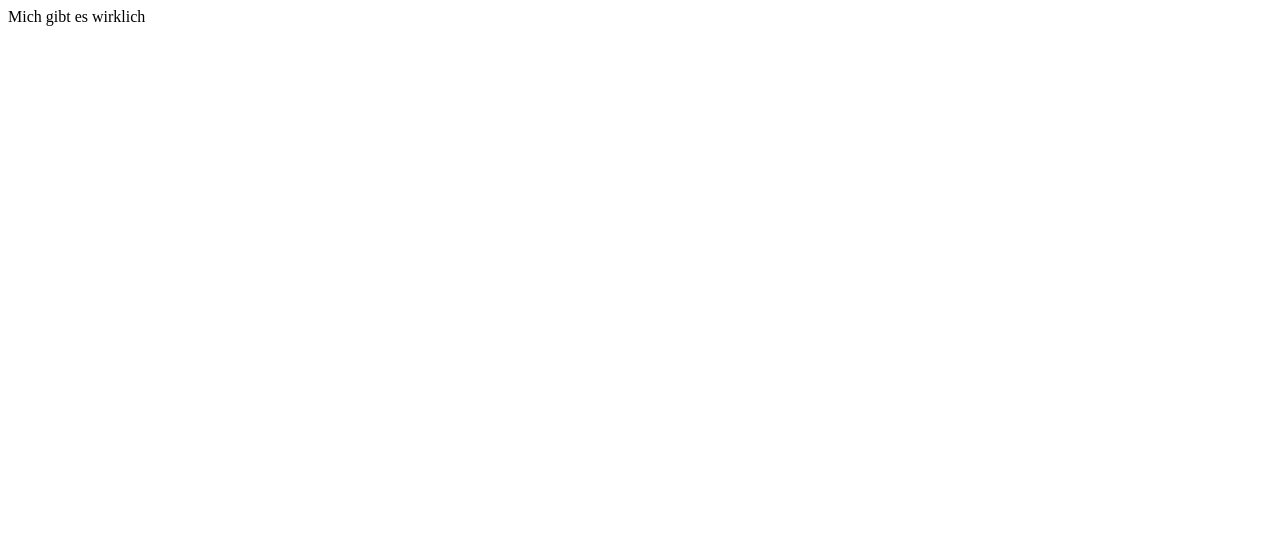
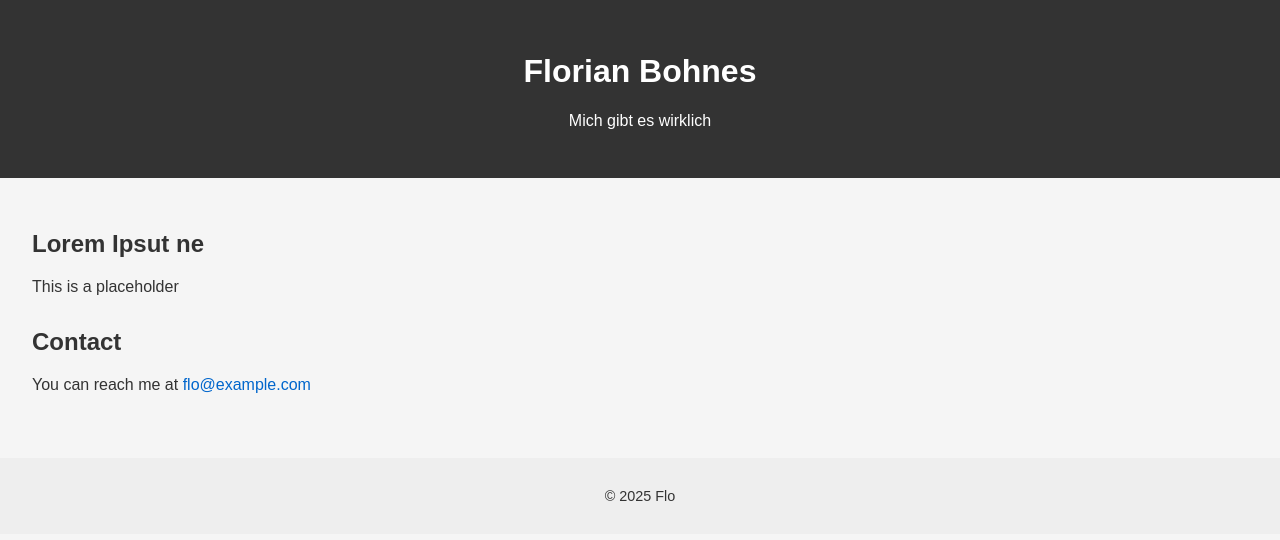
Before and after one commit to florianbohnes/florianbohnes.github.io, a plain HTML site: page index.html in a window 1280 px wide. Drawn offline with Linux system fonts and the light colour scheme.

Commit message:
html and styles

```diff
--- a/index.html
+++ b/index.html
@@ -1 +1,31 @@
-Mich gibt es wirklich
+<!DOCTYPE html>
+<html lang="en">
+<head>
+    <meta charset="UTF-8">
+    <meta name="viewport" content="width=device-width, initial-scale=1.0">
+    <title>Hallo</title>
+    <link rel="stylesheet" href="styles.css">
+</head>
+<body>
+    <header>
+        <h1>Florian Bohnes</h1>
+        <p>Mich gibt es wirklich</p>
+    </header>
+
+    <main>
+        <section id="about">
+            <h2>Lorem Ipsut ne</h2>
+            <p>This is a placeholder</p>
+        </section>
+
+        <section id="contact">
+            <h2>Contact</h2>
+            <p>You can reach me at <a href="mailto:flo@example.com">flo@example.com</a></p>
+        </section>
+    </main>
+
+    <footer>
+        <p>&copy; 2025 Flo</p>
+    </footer>
+</body>
+</html>
--- /dev/null
+++ b/styles.css
@@ -0,0 +1,38 @@
+body {
+    font-family: Arial, sans-serif;
+    margin: 0;
+    padding: 0;
+    background-color: #f5f5f5;
+    color: #333;
+}
+
+header {
+    background-color: #333;
+    color: white;
+    padding: 2rem;
+    text-align: center;
+}
+
+main {
+    padding: 2rem;
+}
+
+section {
+    margin-bottom: 2rem;
+}
+
+a {
+    color: #0066cc;
+    text-decoration: none;
+}
+
+a:hover {
+    text-decoration: underline;
+}
+
+footer {
+    background-color: #eee;
+    text-align: center;
+    padding: 1rem;
+    font-size: 0.9rem;
+}
```
